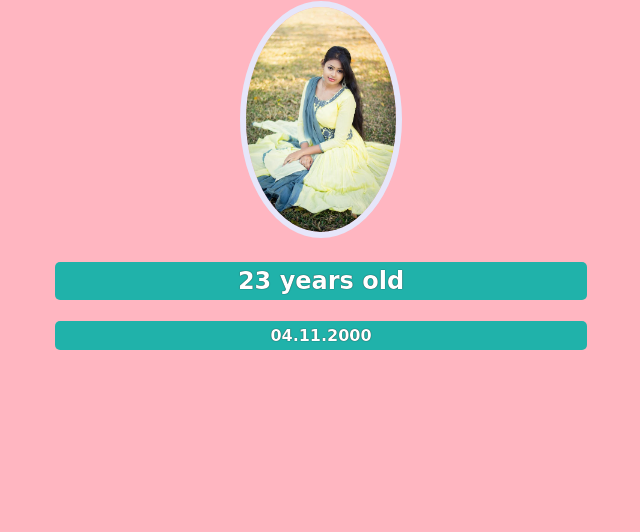
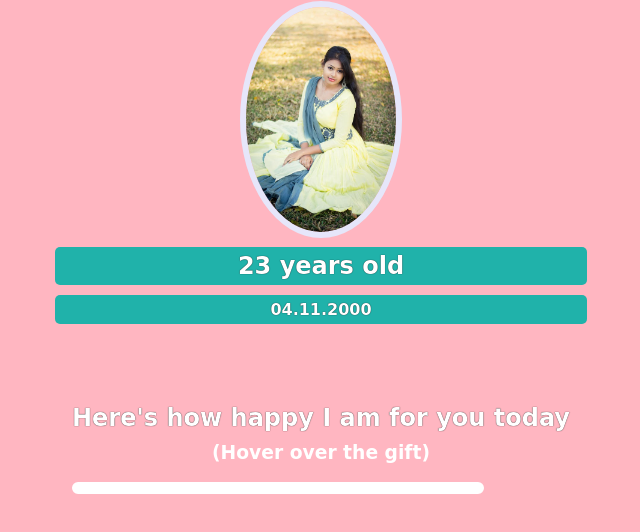
Before and after one commit to irshathbanu-mediwave/gift-card, a plain HTML site: page app/index.html in a window 1280 px wide. Shown: the part 88-620 px from the top of the page, without its empty margins (319-959 px from the left). Drawn offline with Linux system fonts and the light colour scheme; a web font is replaced by a local one.

Commit message:
final commit

```diff
--- a/app/index.html
+++ b/app/index.html
@@ -16,5 +16,10 @@
         <h2 id="age">23 years old</h2>
         <h4 id="date">04.11.2000</h4>
     </div>
+    <div class="gift-sec">
+        <h2 class="title"> Here's how happy I am for you today</h2>
+        <h3 class="hint">(Hover over the gift)</h3>
+        <div class="gft" src="/gift-cover.jpg">
+    </div>
 </body>
 </html>
--- a/app/style.css
+++ b/app/style.css
@@ -32,14 +32,38 @@ text-shadow: 0px 0px 1px black;
     background:	#20B2AA;
     padding:  5px 10px;
     border-radius:5px;
+    margin-bottom: 10px;
+    margin-top: 5px;
+    margin:5px 0 10px 0;
 }
 #date{
     background:	#20B2AA;
     padding:  5px 10px;
     border-radius:5px;
+    margin-bottom: 10px;
+    margin: 5px;
+    margin:5px 0 10px 0;
+
 }
 #header{
     display: flex;
     flex-direction: column;
     align-items: center;
+
 }
+.gift-sec{
+    margin-top: 50px ;
+}
+.title
+{
+    margin-bottom: 10px;
+}
+.hint
+{
+    margin-top:0;
+}
+.gft{
+    width: 400px;
+    border:6px solid white;
+    border-radius: 10px;
+}
```
